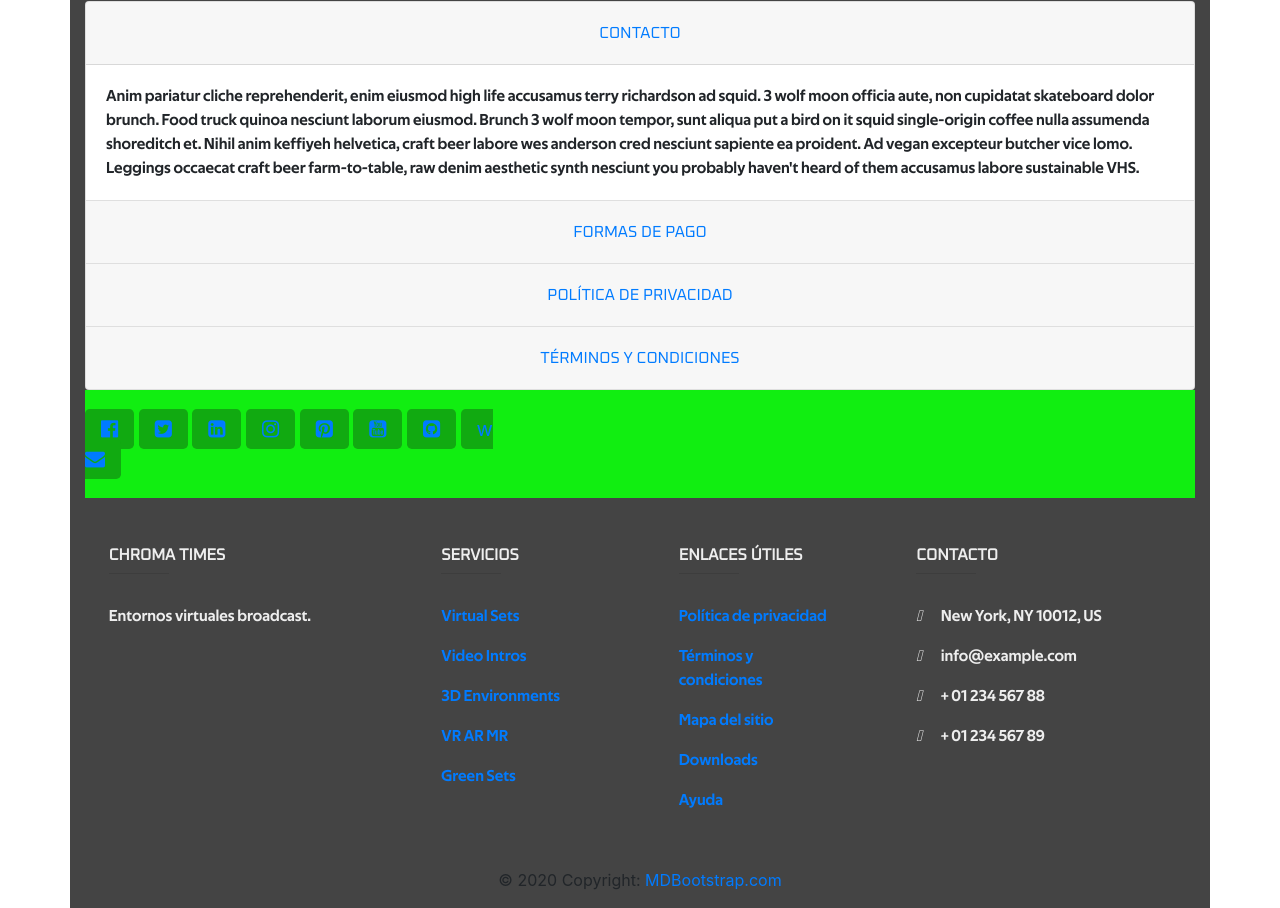
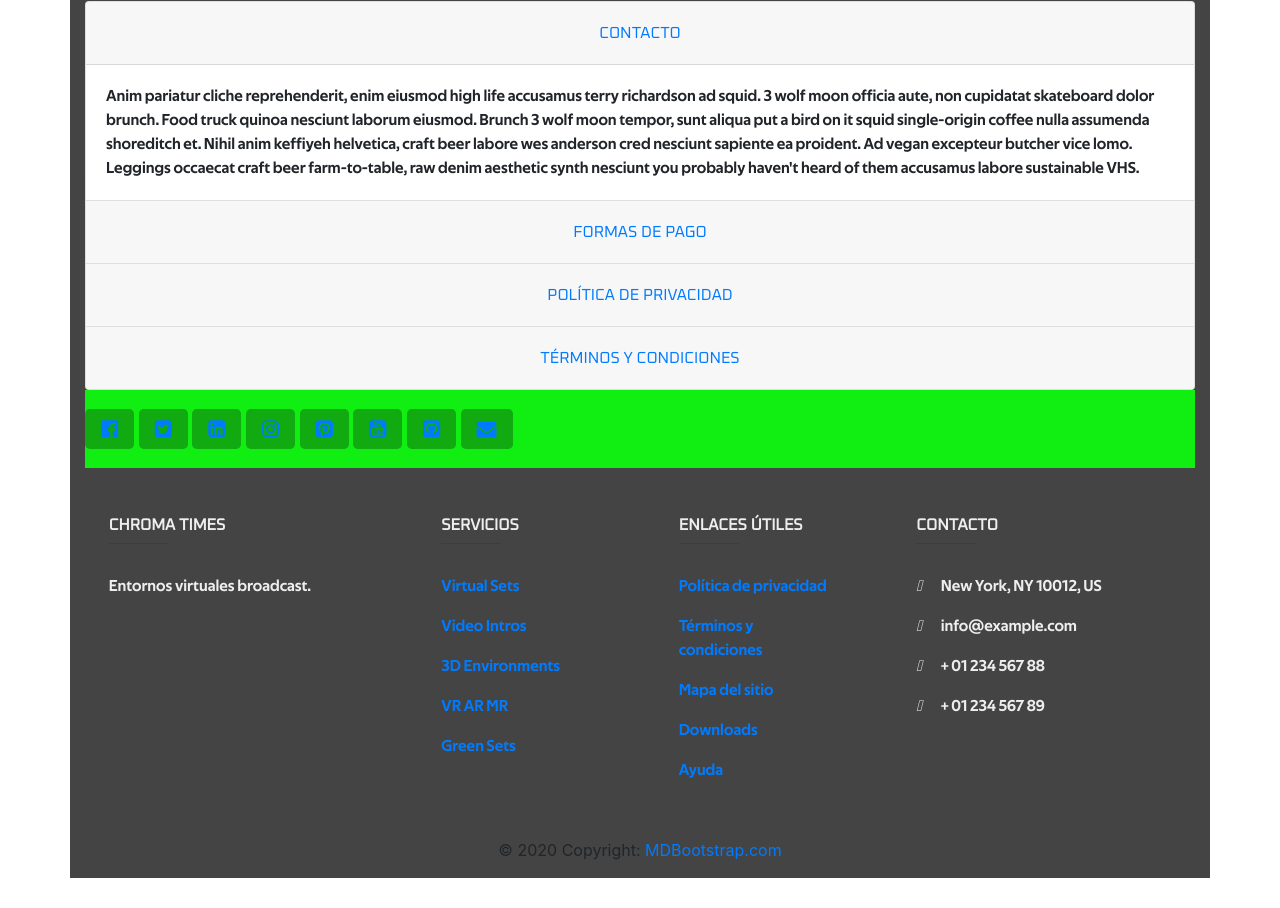
Before and after one commit to alex2020aylaweb/11-web-bootstrap-virtualsets, a plain HTML site: page index.html in a window 1280 px wide. Shown: the part 2110-3018 px from the top of the page. After the commit the page ends 2988 px from the top, so only its background shows below. Drawn offline with Linux system fonts and the light colour scheme.

Commit message:
Borro un carácter del row de RRSS
Borro un carácter que había introducido por error en el ROW de RRSS

```diff
--- a/index.html
+++ b/index.html
@@ -613,7 +613,7 @@
 
 
                             <!--Email-->
-                            <a class="btn-floating btn-lg btn-email" style="background-color: #1a1;" href="https://www.w3schools.com" aria-expanded="false" aria-controls="collapseExample">w
+                            <a class="btn-floating btn-lg btn-email" style="background-color: #1a1;" href="https://www.w3schools.com" aria-expanded="false" aria-controls="collapseExample">
                                 <i class="fa fa-envelope"></i> </a>
 
 
```
